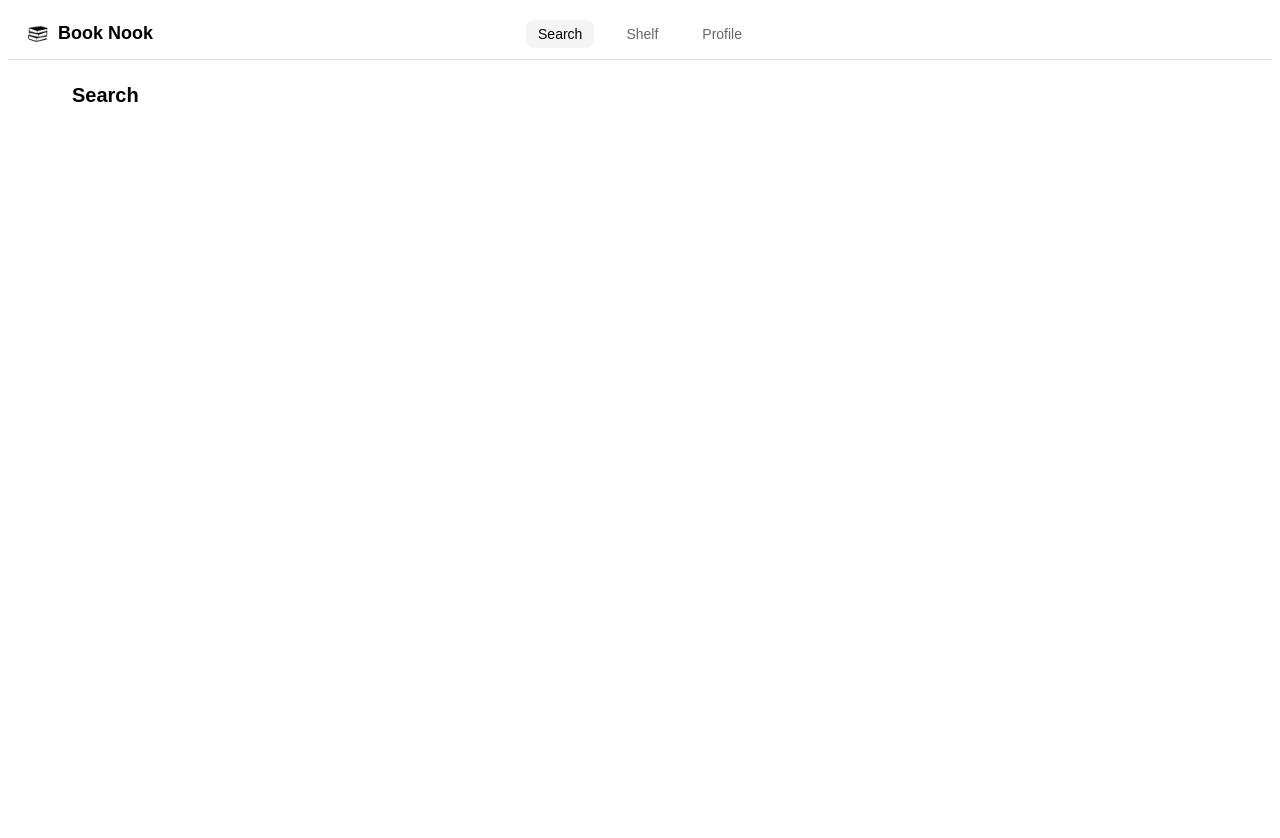
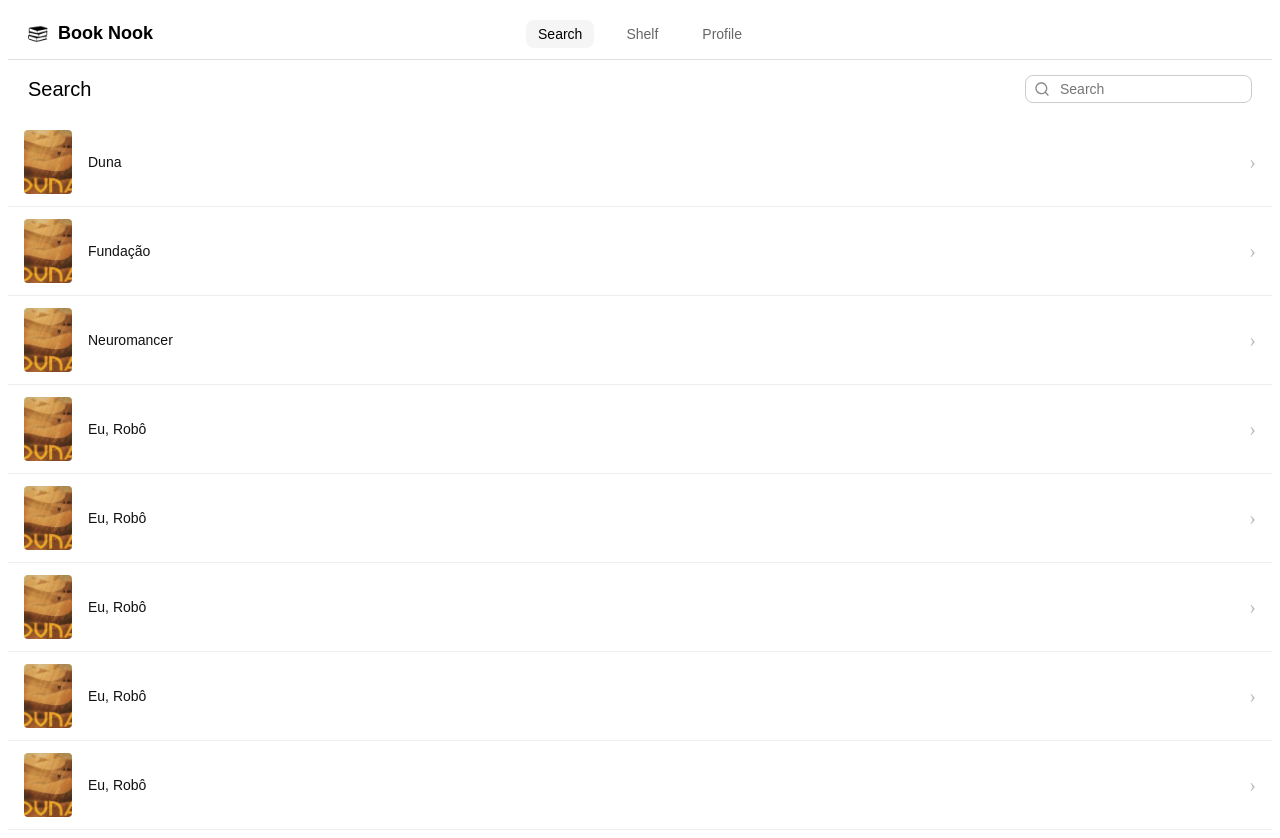
Before and after one commit to ThaisRochaEinsfeld/book-nook, a React (Create React App) app: page / in a window 1280 px wide. Before the commit the page ends 800 px from the top, so only its background shows below. Built offline with nearby package versions, Linux system fonts and the light colour scheme; the HTML template or start-up script is replaced by a standard one.

Commit message:
creating list of books and search function

```diff
--- /dev/null
+++ b/src/components/BookList.tsx
@@ -0,0 +1,50 @@
+import React from "react";
+
+type Book = {
+  id: string;
+  title: string;
+  author: string;
+  image: string;
+  description: string;
+  status: "Não lido" | "Em progresso" | "Concluído";
+};
+
+type Props = {
+  books: Book[];
+  onBookClick?: (book: Book) => void;
+};
+
+const BookList: React.FC<Props> = ({ books, onBookClick }) => {
+  return (
+    <div className="book-list">
+      {books.map((book) => (
+        <div
+          key={book.id}
+          className="book-item"
+          onClick={() => onBookClick?.(book)}
+        >
+          <img src={book.image} className="book-image" />
+          <div className="book-info">
+            <div className="book-title">{book.title}</div>
+          </div>
+          <span className="book-arrow">›</span>
+        </div>
+      ))}
+    </div>
+  );
+};
+
+const formatStatus = (status: Book["status"]) => {
+  switch (status) {
+    case "Em progresso":
+      return "Em progresso";
+    case "Concluído":
+      return "Concluído";
+    case "Não lido":
+      return "Não lido";
+    default:
+      return "";
+  }
+};
+
+export default BookList;
--- /dev/null
+++ b/src/components/SearchInput.tsx
@@ -0,0 +1,35 @@
+import React from "react";
+import { RiSearchLine } from "@remixicon/react";
+
+type SearchInputProps = {
+  className?: string;
+  wrapperClassName?: string;
+  embedded?: boolean;
+  placeholder?: string;
+  value?: string;
+  onChange?: (e: React.ChangeEvent<HTMLInputElement>) => void;
+};
+
+const SearchInput: React.FC<SearchInputProps> = ({
+  className = "",
+  wrapperClassName = "",
+  embedded = false,
+  ...props
+}) => {
+  const wrapperClasses = [
+    "search-wrapper",
+    embedded ? "search-wrapper--embedded" : "",
+    wrapperClassName,
+  ].join(" ");
+
+  const inputClasses = ["search-input", className].join(" ");
+
+  return (
+    <div className={wrapperClasses}>
+      <RiSearchLine size={16} className="search-icon" />
+      <input type="text" className={inputClasses} {...props} />
+    </div>
+  );
+};
+
+export default SearchInput;
--- a/src/index.css
+++ b/src/index.css
@@ -49,14 +49,98 @@ nav a:hover {
   color: #007bff;
 }
 
-.search-page {
-  padding: 24px;
-  max-width: 600px;
-  margin-left: 40px;
+.search-wrapper {
+  display: flex;
+  align-items: center;
+  border: 1px solid #ccc;
+  border-radius: 8px;
+  padding: 4px 8px;
+  max-width: 300px;
+}
+
+.search-wrapper--embedded {
+  border-bottom: 1px solid #aaa;
+  border-radius: 12px 12px 0 0;
+}
+
+.search-icon {
+  margin-right: 8px;
+  color: #888;
+}
+
+.search-input {
+  border: none;
+  outline: none;
+  flex: 1;
+  font-size: 14px;
+}
+
+.search-page-header {
+  display: flex;
+  align-items: center;
+  justify-content: space-between;
+  padding: 15px 20px;
+  background-color: white;
 }
 
 .search-title {
   font-size: 20px;
+  margin: 0;
   font-family: Arial, Helvetica, sans-serif;
-  margin-bottom: 12px;
+  color: black;
+  font-weight: 500;
 }
+.book-list {
+  display: flex;
+  flex-direction: column;
+}
+
+.book-item {
+  display: flex;
+  align-items: center;
+  padding: 12px 16px;
+  border-bottom: 1px solid #eee;
+  cursor: pointer;
+  transition: background 0.2s;
+}
+
+.book-item:hover {
+  background: #f7f7f7;
+}
+
+.book-image {
+  width: 48px;
+  height: 64px;
+  object-fit: cover;
+  border-radius: 4px;
+  margin-right: 16px;
+}
+
+.book-info {
+  flex: 1;
+  display: flex;
+  font-family: Arial, Helvetica, sans-serif;
+}
+
+.book-title {
+  font-size: 14px;
+  font-weight: 540;
+  color: #111;
+}
+
+.book-author {
+  font-size: 14px;
+  color: #666;
+  margin-top: 2px;
+}
+
+.book-status {
+  font-size: 12px;
+  color: #888;
+  margin-top: 4px;
+}
+
+.book-arrow {
+  font-size: 20px;
+  color: #bbb;
+}
--- a/src/pages/Search.tsx
+++ b/src/pages/Search.tsx
@@ -1,13 +1,97 @@
-import React from "react";
+import React, { useState } from "react";
 import Layout from "../components/Layout";
-import SearchBox from "../components/SearchBox";
+import SearchInput from "../components/SearchInput";
+import BookList from "../components/BookList";
+import dunaImage from '../assets/duna.png';
+
+const books = [
+  {
+    id: "1",
+    title: "Duna",
+    author: "Frank Herbert",
+    image: dunaImage,
+    description: "Uma das maiores obras de ficção científica já escritas.",
+    status: "Concluído" as "Concluído",
+  },
+  {
+    id: "2",
+    title: "Fundação",
+    author: "Isaac Asimov",
+    image: dunaImage,
+    description: "A saga galáctica de Asimov.",
+    status: "Não lido" as "Não lido",
+  },
+  {
+    id: "3",
+    title: "Neuromancer",
+    author: "William Gibson",
+    image: dunaImage,
+    description: "Cyberpunk puro.",
+    status: "Em progresso" as "Em progresso",
+  },
+  {
+    id: "4",
+    title: "Eu, Robô",
+    author: "Isaac Asimov",
+    image: dunaImage,
+    description: "Coleção de contos sobre robôs.",
+    status: "Em progresso" as "Em progresso",
+  },
+  {
+    id: "5",
+    title: "Eu, Robô",
+    author: "Isaac Asimov",
+    image: dunaImage,
+    description: "Coleção de contos sobre robôs.",
+    status: "Em progresso" as "Em progresso",
+  },
+  {
+    id: "6",
+    title: "Eu, Robô",
+    author: "Isaac Asimov",
+    image: dunaImage,
+    description: "Coleção de contos sobre robôs.",
+    status: "Em progresso" as "Em progresso",
+  },
+  {
+    id: "7",
+    title: "Eu, Robô",
+    author: "Isaac Asimov",
+    image: dunaImage,
+    description: "Coleção de contos sobre robôs.",
+    status: "Em progresso" as "Em progresso",
+  },
+  {
+    id: "8",
+    title: "Eu, Robô",
+    author: "Isaac Asimov",
+    image: dunaImage,
+    description: "Coleção de contos sobre robôs.",
+    status: "Em progresso" as "Em progresso",
+  },
+];
+
 
 const Search: React.FC = () => {
+  const [searchValue, setSearchValue] = useState("");
+
+  const filteredBooks = books.filter((book) =>
+    `${book.title} ${book.author}`.toLowerCase().includes(searchValue.toLowerCase())
+  );
+
   return (
     <Layout>
-      <div className="search-page">
+      <div className="search-page-header">
         <h1 className="search-title">Search</h1>
+
+        <SearchInput
+          placeholder="Search"
+          value={searchValue}
+          onChange={(e) => setSearchValue(e.target.value)}
+        />
       </div>
+
+      <BookList books={filteredBooks} />
     </Layout>
   );
 };
```
Also changed, not shown: src/components/Footer.tsx (added, +11 -0 lines), src/pages/BookDetails.tsx (added, +95 -0 lines), src/assets/duna.png (added).
